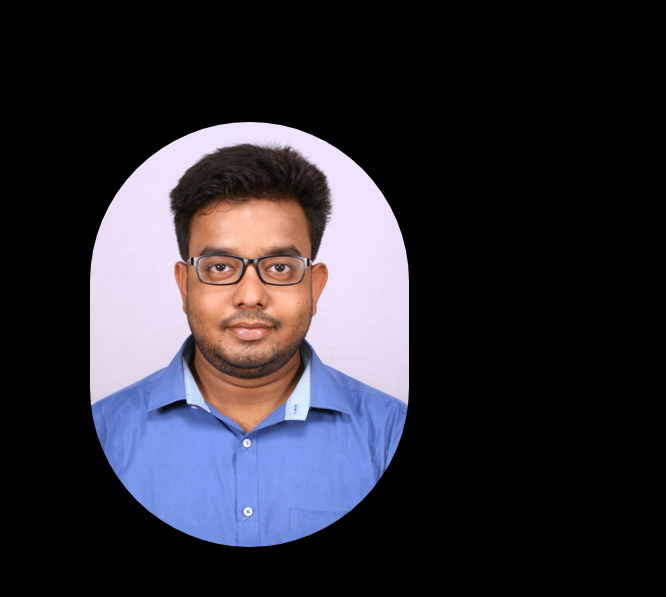
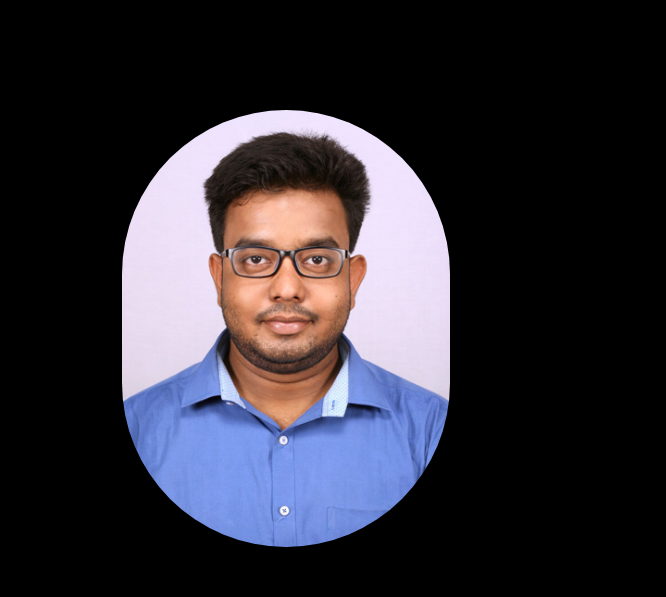
Before and after one commit to Tanmoy01/PortFolioCv, a plain HTML site: page index.html in a window 1280 px wide. Shown: the part 129-726 px from the top of the page, 614-1280 px from the left. Drawn offline with nearby package versions, Linux system fonts and the light colour scheme.

Commit message:
fix minor design

```diff
--- a/files/style.css
+++ b/files/style.css
@@ -172,12 +172,13 @@ body {
 }
 
 .responsive {
-  width: 90%;
-  height: auto;
-  border-top-left-radius: 260px;
-  border-top-right-radius: 260px;
-  border-bottom-left-radius: 260px;
-  border-bottom-right-radius: 260px;
+  width: 85%;
+    height: auto;
+    border-top-left-radius: 260px;
+    border-top-right-radius: 260px;
+    border-bottom-left-radius: 260px;
+    border-bottom-right-radius: 260px;
+    margin-left: 2rem;
 }
 
 /*about*/
```
